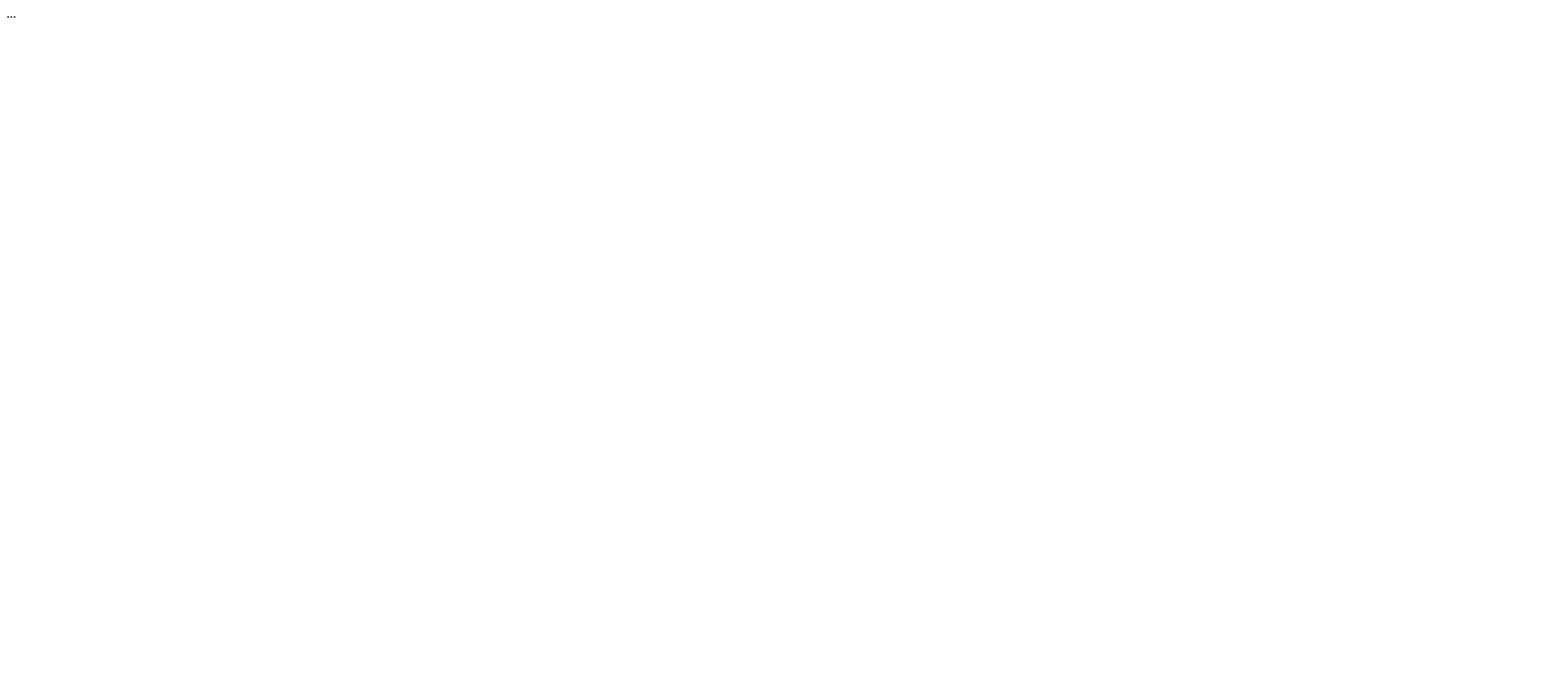
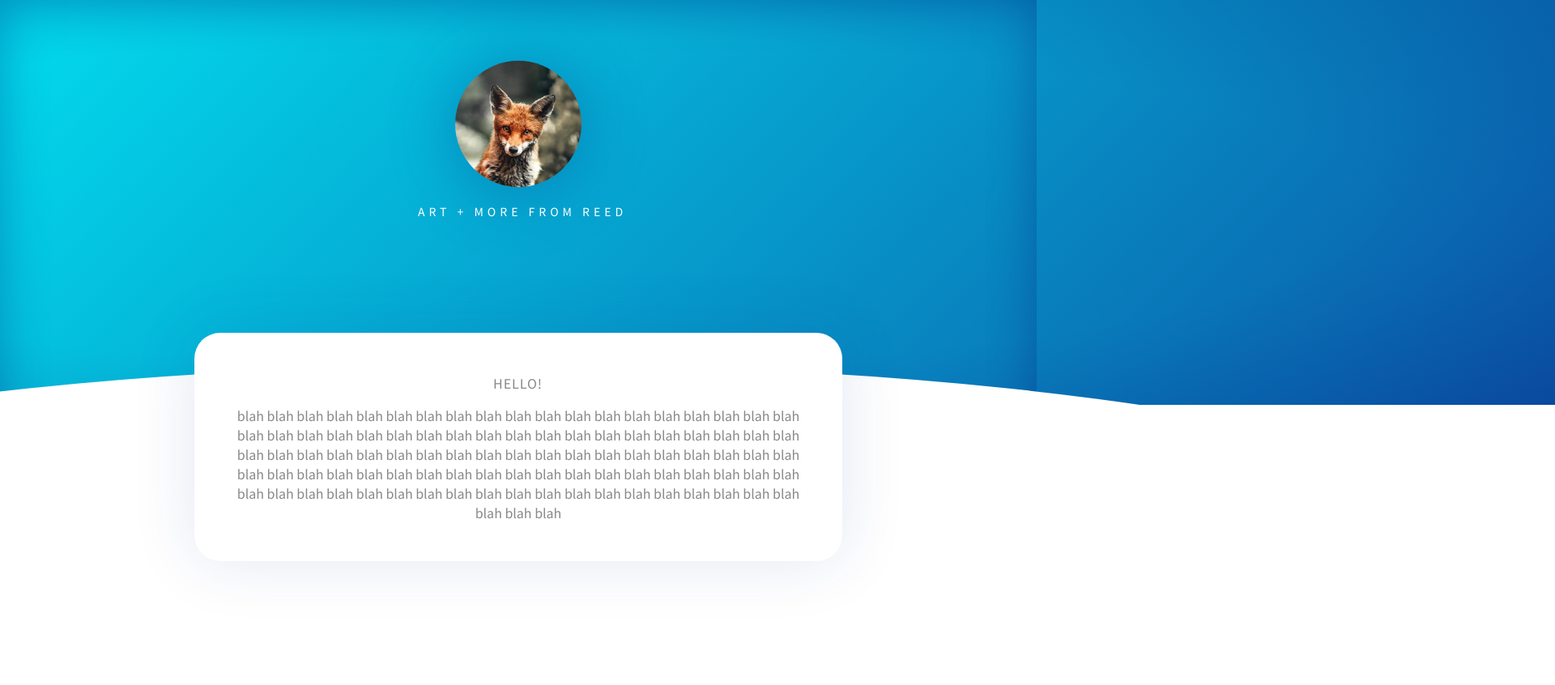
Before and after one commit to naughtbox/swanfox.github.io, a plain HTML site: page index.html in a window 1280 px wide. Shown: the whole page at 81% size, 1920 px wide, since content can reach past the window. Before the commit the page ends 800 px from the top, so only its background shows below. Drawn offline with Linux system fonts and the light colour scheme.

Commit message:
template

```diff
--- a/index.html
+++ b/index.html
@@ -1,11 +1,39 @@
+<!DOCTYPE html>
 <html lang="en">
-<head>
-	<meta charset="UTF-8">
-	<meta http-equiv="X-UA-Compatible" content="IE=edge">
-	<meta name="viewport" content="width=device-width, initial-scale=1.0">
-	<title>Reed's site</title>
-</head>
-<body>
-	...
-</body>
+	<head>
+		<title>Art + More</title>
+		<link rel="stylesheet" href="style.css" />
+		<link rel="icon" href="images/logo32x.png" />
+		<meta name="viewport" content="width=device-width, initial-scale=1" />
+		<meta name="theme-color" content="#db5945" />
+	</head>
+	<body>
+		<!-- <a
+			id="banner"
+			class="none"
+			href="https://seattleowl.com/valentine-generator/"
+			>Banner Text here</a
+		> -->
+		<div id="background"></div>
+		<img src="images/logo.png" id="img" />
+		<span id="title">Art + More from Reed</span>
+		<div id="app">
+			<div class="post about">
+				<div>
+					<span>Hello!</span>
+					<p>
+						blah blah blah blah blah blah blah blah blah blah blah blah blah
+						blah blah blah blah blah blah blah blah blah blah blah blah blah
+						blah blah blah blah blah blah blah blah blah blah blah blah blah
+						blah blah blah blah blah blah blah blah blah blah blah blah blah
+						blah blah blah blah blah blah blah blah blah blah blah blah blah
+						blah blah blah blah blah blah blah blah blah blah blah blah blah
+						blah blah blah blah blah blah blah blah blah blah blah blah blah
+						blah blah blah blah blah blah blah
+					</p>
+				</div>
+			</div>
+		</div>
+	</body>
+	<script src="main.js"></script>
 </html>
--- /dev/null
+++ b/style.css
@@ -0,0 +1,218 @@
+@import url("https://fonts.googleapis.com/css2?family=Noto+Sans+JP:wght@400;700&display=swap");
+
+:root {
+	--color-black: #333333;
+	--color-white: #ffffff;
+	--color-blue-1: #00ffff;
+	--color-blue-2: #0b56a8;
+}
+
+body {
+	margin: 0;
+	font-family: "Noto Sans JP";
+	background-color: var(--color-white);
+	color: var(--color-black);
+	color: #888;
+	font-weight: normal;
+	text-transform: uppercase;
+	overflow-x: hidden;
+}
+
+a {
+	color: var(--color-blue-2);
+	text-decoration: none !important;
+}
+
+#title {
+	font-size: 14px;
+	font-weight: bold;
+	width: 100vw;
+	text-align: center;
+	display: block;
+	letter-spacing: 5px;
+	padding-left: 5px;
+	font-weight: normal;
+	color: white;
+}
+
+#img {
+	width: 156px;
+	margin: 75px auto 20px auto;
+	display: block;
+	border-radius: 50%;
+	box-shadow: 0 4px 80px rgba(0, 60, 139, 0.4);
+}
+
+#background {
+	background: radial-gradient(
+			ellipse at 50% 50%,
+			rgba(255, 255, 255, 0) 58%,
+			rgba(0, 0, 102, 0.15) 100%
+		),
+		linear-gradient(135deg, #00ffff 0%, #0b56a8 100%);
+	height: 500px;
+	width: 200vw;
+	position: absolute;
+	top: 0;
+	left: -50vw;
+	z-index: -1;
+}
+
+#background::after {
+	content: "";
+	position: absolute;
+	top: -70px;
+	left: 50vw;
+	z-index: -1;
+	width: 100vw;
+	height: 555px;
+	box-shadow: inset 0 70px 60px rgba(0, 0, 102, 0.3);
+}
+
+#background::before {
+	content: "";
+	position: absolute;
+	top: 450px;
+	width: 200vw;
+	height: 500px;
+	border-radius: 50% 50% 0 0;
+	background-color: white;
+}
+
+#app {
+	padding-top: 140px;
+	width: 100vw;
+	text-align: center;
+	max-width: 1000px;
+	margin: auto;
+	overflow-x: hidden;
+}
+
+.post {
+	width: 350px;
+	height: 350px;
+	background-color: var(--color-white);
+	margin: auto;
+	margin-bottom: 150px;
+	margin-left: 50px;
+	margin-right: 50px;
+	box-shadow: 0 0 80px rgba(0, 60, 139, 0.12);
+	transform: translateY(0px);
+	transition: box-shadow 200ms, transform 200ms;
+	text-align: center;
+	cursor: pointer;
+	display: inline-block;
+	border-radius: 32px;
+}
+
+.post:hover {
+	box-shadow: 0 15px 80px rgba(0, 2, 139, 0.25);
+	transform: translateY(-5px);
+}
+
+.post h2 {
+	color: var(--color-gray-1);
+	width: 100%;
+	margin: 5px;
+	margin-left: 0px;
+	opacity: 0.6;
+	letter-spacing: 2px;
+	padding-left: 2px;
+	font-size: 14px;
+	transition: opacity 200ms;
+	font-weight: normal;
+}
+
+.post:hover h2 {
+	opacity: 1;
+}
+
+.post img {
+	border-radius: 32px;
+}
+
+/* ABOUT */
+
+.post.about {
+	text-transform: none;
+	width: 800px;
+	cursor: default;
+}
+
+.post.about h2 {
+	text-transform: uppercase;
+}
+
+.post.about span {
+	text-transform: uppercase;
+	letter-spacing: 1px;
+	padding-right: 1px;
+}
+
+.post.about img.scroll {
+	position: relative;
+	bottom: -0px;
+	width: 50px;
+	opacity: 0.2;
+}
+
+.post.about img.media {
+	opacity: 0.5;
+	transition: opacity 200ms;
+	width: 30px;
+	padding-top: 10px;
+	padding-left: 5px;
+	padding-right: 5px;
+	border-radius: 0;
+	cursor: pointer;
+}
+
+.post.about div.media {
+	display: inline;
+}
+
+.post.about:hover div.media:not(:hover) img.media {
+	opacity: 0.8;
+}
+
+.post.about:hover div.media img.media:hover {
+	opacity: 0.8;
+}
+
+.post.about > div {
+	padding: 50px;
+	padding-bottom: 0px;
+	height: calc(100% - 50px);
+}
+
+#banner {
+	position: fixed;
+	z-index: 500;
+	top: 0;
+	width: 100vw;
+	height: 50px;
+	text-align: center;
+	line-height: 50px;
+	display: block;
+	box-shadow: var(--color-blue-1) 0 5px 5px;
+}
+
+#banner.blm {
+	background-color: #141414;
+	color: white;
+}
+
+#banner.valentines {
+	background-color: #fc9c9c;
+	color: black;
+}
+
+.post.about {
+	width: min(80vw, 800px);
+	margin: 0 0 150px;
+	height: auto;
+	padding-bottom: 32px;
+}
+.post {
+	width: min(80vw, 350px);
+}
```
Also changed, not shown: images/logo.png (added), images/logo32x.png (added), 2 other files.
